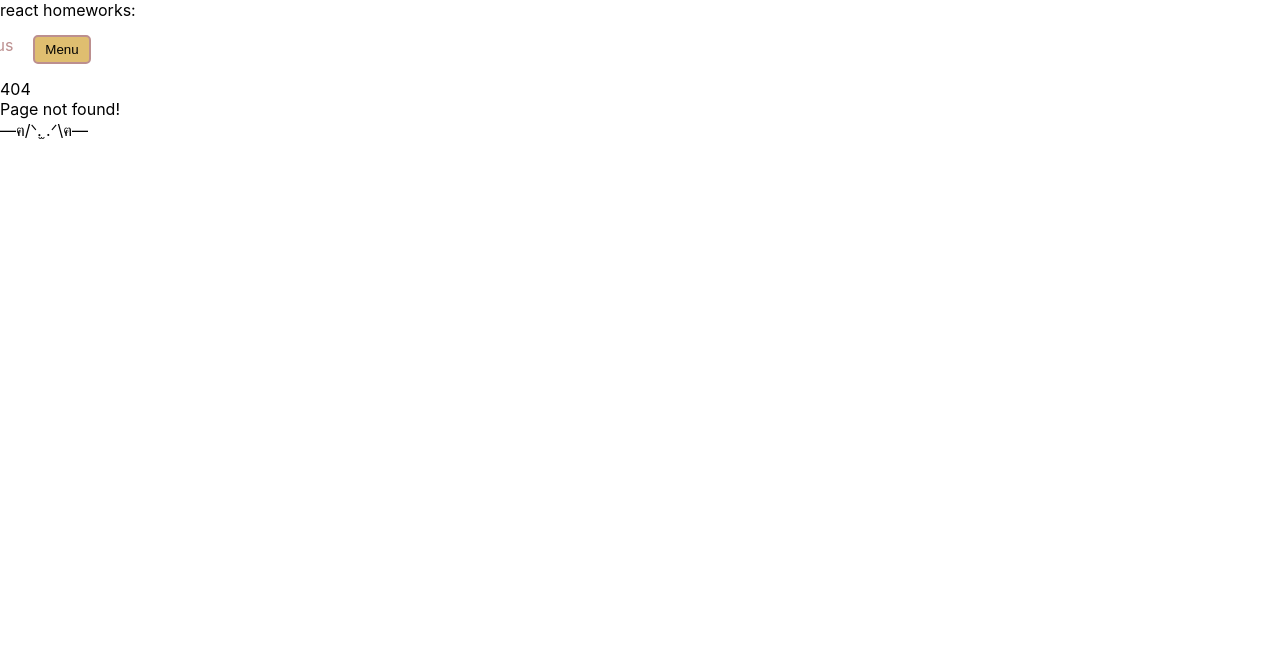
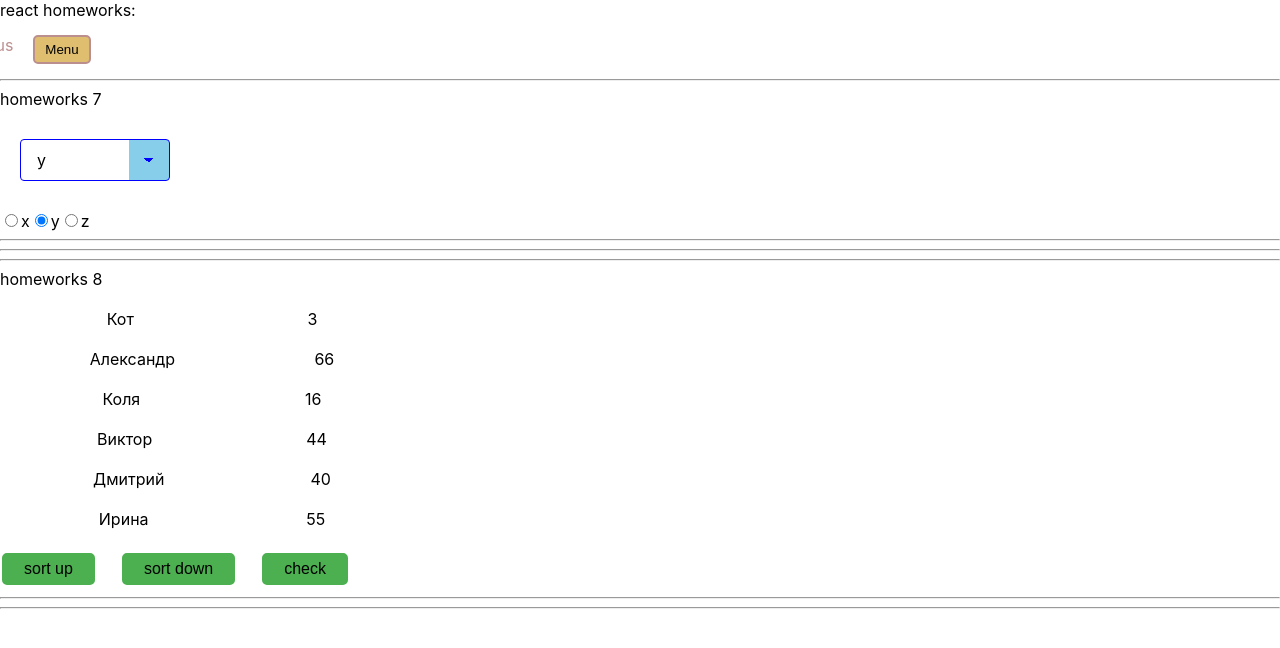
Before and after one commit to MaxOF/hw-ignat, a React (Create React App) app: page /hw-ignat/junior in a window 1280 px wide. Before the commit this address had no page. Shown: the top 648 px of the page. Built offline with nearby package versions, Linux system fonts and the light colour scheme.

Commit message:
hw-8 is done

```diff
--- a/src/p2-homeworks/h5/Header.tsx
+++ b/src/p2-homeworks/h5/Header.tsx
@@ -11,9 +11,9 @@ function Header() {
         <div className={s.header}>
 
             <div>
-                <NavLink to={'/pre-junior'} className={s.link}>Pre-junior</NavLink>
-                <NavLink to={'/junior'} className={s.link}>Junior</NavLink>
-                <NavLink to={'/junior-plus'} className={s.link}>Junior-plus</NavLink>
+                <NavLink to={'/hw-ignat'} className={s.link}>Pre-junior</NavLink>
+                <NavLink to={'/hw-ignat/junior'} className={s.link}>Junior</NavLink>
+                <NavLink to={'/hw-ignat/junior-plus'} className={s.link}>Junior-plus</NavLink>
             </div>
             <button className={s.button}>Menu</button>
 
--- a/src/p2-homeworks/h5/Routes.tsx
+++ b/src/p2-homeworks/h5/Routes.tsx
@@ -15,9 +15,8 @@ function RoutesHw() {
                 {/*exact нужен чтоб указать полное совподение (что после '/' ничего не будет)*/}
                 <Route path={'/*'} element={<Error404/>}/>
                 <Route path={'/hw-ignat'} element={<PreJunior/>}/>
-                <Route path={'/pre-junior'} element={<PreJunior/>}/>
-                <Route path={'/junior'} element={<Junior/>}/>
-                <Route path={'/junior-plus'} element={<JuniorPlus/>}/>
+                <Route path={'/hw-ignat/junior'} element={<Junior/>}/>
+                <Route path={'/hw-ignat/junior-plus'} element={<JuniorPlus/>}/>
 
                 {/*у этого роута нет пути, он отрисуется если пользователь захочет попасть на несуществующую страницу*/}
 
--- a/src/p2-homeworks/h5/pages/Junior.tsx
+++ b/src/p2-homeworks/h5/pages/Junior.tsx
@@ -1,10 +1,12 @@
 import React from 'react';
 import HW7 from "../../h7/HW7";
+import HW8 from "../../h8/HW8";
 
 const Junior = () => {
     return (
         <div>
             <HW7 />
+            <HW8 />
         </div>
     );
 };
--- a/src/p2-homeworks/h7/common/c5-SuperSelect/SuperSelect.module.css
+++ b/src/p2-homeworks/h7/common/c5-SuperSelect/SuperSelect.module.css
@@ -0,0 +1,54 @@
+.superSelect {
+    width: 150px;
+    background-color: white;
+    border: thin solid blue;
+    border-radius: 4px;
+    display: inline-block;
+    font: inherit;
+    line-height: 1.5em;
+    padding: 0.5em 3.5em 0.5em 1em;
+    margin: 30px 20px;
+
+    /* reset */
+
+    -webkit-box-sizing: border-box;
+    -moz-box-sizing: border-box;
+    box-sizing: border-box;
+    -webkit-appearance: none;
+    -moz-appearance: none;
+}
+
+
+.superSelect {
+    background-image:
+            linear-gradient(45deg, transparent 50%, blue 50%),
+            linear-gradient(135deg, blue 50%, transparent 50%),
+            linear-gradient(to right, skyblue, skyblue);
+    background-position:
+            calc(100% - 20px) calc(1em + 2px),
+            calc(100% - 15px) calc(1em + 2px),
+            100% 0;
+    background-size:
+            5px 5px,
+            5px 5px,
+            2.5em 2.5em;
+    background-repeat: no-repeat;
+}
+
+.superSelect:focus {
+    background-image:
+            linear-gradient(45deg, white 50%, transparent 50%),
+            linear-gradient(135deg, transparent 50%, white 50%),
+            linear-gradient(to right, gray, gray);
+    background-position:
+            calc(100% - 15px) 1em,
+            calc(100% - 20px) 1em,
+            100% 0;
+    background-size:
+            5px 5px,
+            5px 5px,
+            2.5em 2.5em;
+    background-repeat: no-repeat;
+    border-color: grey;
+    outline: 0;
+}
--- a/src/p2-homeworks/h7/common/c5-SuperSelect/SuperSelect.tsx
+++ b/src/p2-homeworks/h7/common/c5-SuperSelect/SuperSelect.tsx
@@ -1,4 +1,5 @@
 import React, {SelectHTMLAttributes, DetailedHTMLProps, ChangeEvent} from 'react'
+import s from './SuperSelect.module.css'
 
 type DefaultSelectPropsType = DetailedHTMLProps<SelectHTMLAttributes<HTMLSelectElement>, HTMLSelectElement>
 
@@ -32,9 +33,9 @@ const SuperSelect: React.FC<SuperSelectPropsType> = (
     }
 
     return (
-        <select onChange={onChangeCallback} {...restProps}>
-            {mappedOptions}
-        </select>
+            <select onChange={onChangeCallback} {...restProps} className={s.superSelect}>
+                {mappedOptions}
+            </select>
     )
 }
 
--- a/src/p2-homeworks/h7/common/c6-SuperRadio/SuperRadio.module.css
+++ b/src/p2-homeworks/h7/common/c6-SuperRadio/SuperRadio.module.css
@@ -0,0 +1,4 @@
+.superRadio {
+    display: flex;
+    flex-direction: column;
+}
--- a/src/p2-homeworks/h7/common/c6-SuperRadio/SuperRadio.tsx
+++ b/src/p2-homeworks/h7/common/c6-SuperRadio/SuperRadio.tsx
@@ -1,4 +1,5 @@
 import React, {ChangeEvent, InputHTMLAttributes, DetailedHTMLProps, useState} from 'react'
+import s from './SuperRadio.module.css'
 
 type DefaultRadioPropsType = DetailedHTMLProps<InputHTMLAttributes<HTMLInputElement>, HTMLInputElement>
 
@@ -34,6 +35,7 @@ const SuperRadio: React.FC<SuperRadioPropsType> = (
                 value={o}
                 onChange={onChangeCallback}
                 checked={o === value}
+                className={s.customRadio}
             />
             {o}
         </label>
--- /dev/null
+++ b/src/p2-homeworks/h8/HW8.module.css
@@ -0,0 +1,11 @@
+.list {
+    display: flex;
+    width: 30%;
+    justify-content: space-around;
+    margin: 20px;
+}
+.buttonsSort {
+    display: flex;
+    width: 350px;
+    justify-content: space-between;
+}
--- a/src/p2-homeworks/h8/HW8.tsx
+++ b/src/p2-homeworks/h8/HW8.tsx
@@ -1,10 +1,11 @@
 import React, {useState} from 'react'
-import {homeWorkReducer} from './bll/homeWorkReducer'
+import {checkAge, homeWorkReducer, setSortDown, setSortUp} from './bll/homeWorkReducer'
 import SuperButton from '../h4/common/c2-SuperButton/SuperButton'
+import s from './HW8.module.css'
 
 // export type UserType =
 
-const initialPeople = [
+const initialPeople: UserType[] = [
     {_id: 0, name: 'Кот', age: 3},
     {_id: 1, name: 'Александр', age: 66},
     {_id: 2, name: 'Коля', age: 16},
@@ -12,18 +13,26 @@ const initialPeople = [
     {_id: 4, name: 'Дмитрий', age: 40},
     {_id: 5, name: 'Ирина', age: 55},
 ]
+export type UserType = {
+    _id: number
+    name: string
+    age: number
+}
 
 function HW8() {
-    const [people, setPeople] = useState<any>(initialPeople) // need to fix any
+    const [people, setPeople] = useState<UserType[]>(initialPeople) // need to fix any
 
     // need to fix any
-    const finalPeople = people.map((p: any) => (
-        <div key={p._id}>
-            some name, age
+    const finalPeople = people.map((p: UserType) => (
+        <div key={p._id} className={s.list}>
+            <div>{p.name}</div>
+            <div>{p.age}</div>
         </div>
     ))
 
-    const sortUp = () => setPeople(homeWorkReducer(initialPeople, {type: 'sort', payload: 'up'}))
+    const sortUp = () => setPeople(homeWorkReducer(initialPeople, setSortUp('up')))
+    const sortDown = () => setPeople(homeWorkReducer(initialPeople, setSortDown('down')))
+    const check = () => setPeople(homeWorkReducer(initialPeople, checkAge(18)))
 
     return (
         <div>
@@ -33,9 +42,11 @@ function HW8() {
             {/*should work (должно работать)*/}
             {finalPeople}
 
-            <div><SuperButton onClick={sortUp}>sort up</SuperButton></div>
-            <div>sort down</div>
-            check 18
+            <div className={s.buttonsSort}>
+                <SuperButton onClick={sortUp}>sort up</SuperButton>
+                <SuperButton onClick={sortDown}>sort down</SuperButton>
+                <SuperButton onClick={check}>check</SuperButton>
+            </div>
 
             <hr/>
             {/*для личного творчества, могу проверить*/}
--- a/src/p2-homeworks/h8/bll/homeWorkReducer.ts
+++ b/src/p2-homeworks/h8/bll/homeWorkReducer.ts
@@ -1,13 +1,62 @@
-export const homeWorkReducer = (state: any, action: any): any => { // need to fix any
+import {UserType} from "../HW8";
+
+export const homeWorkReducer = (state: UserType[], action: ActionsType): UserType[] => { // need to fix any
     switch (action.type) {
-        case 'sort': {
-            // need to fix
-            return state
+        case 'sortUp': {
+            const copyState = [...state].sort((a:UserType, b: UserType) => {
+                if(a.name > b.name){
+                    return 1
+                }
+                if(a.name < b.name){
+                    return -1
+                }
+                return 0
+            })
+            return action.payload.up ? copyState : state
+        }
+        case 'sortDown': {
+            const copyState = [...state].sort((a:UserType, b: UserType) => {
+                if(a.name > b.name){
+                    return 1
+                }
+                if(a.name < b.name){
+                    return -1
+                }
+                return 0
+            })
+            return action.payload.down ? copyState.reverse() : state
         }
         case 'check': {
-            // need to fix
-            return state
+            const filteredState = state.filter(f => f.age > action.payload.age)
+            return filteredState
         }
         default: return state
     }
 }
+type ActionsType = ReturnType<typeof setSortUp> | ReturnType<typeof checkAge> | ReturnType<typeof setSortDown>
+
+export const setSortUp = (up: string) => {
+    return {
+        type: 'sortUp',
+        payload: {
+            up
+        }
+    } as const
+}
+
+export const setSortDown = (down: string) => {
+    return {
+        type: 'sortDown',
+        payload: {
+            down
+        }
+    } as const
+}
+export const checkAge = (age: number) => {
+    return {
+        type: 'check',
+        payload: {
+            age
+        }
+    } as const
+}
```
Also changed, not shown: 1 other file (tests, documents, lock files or other folders).
